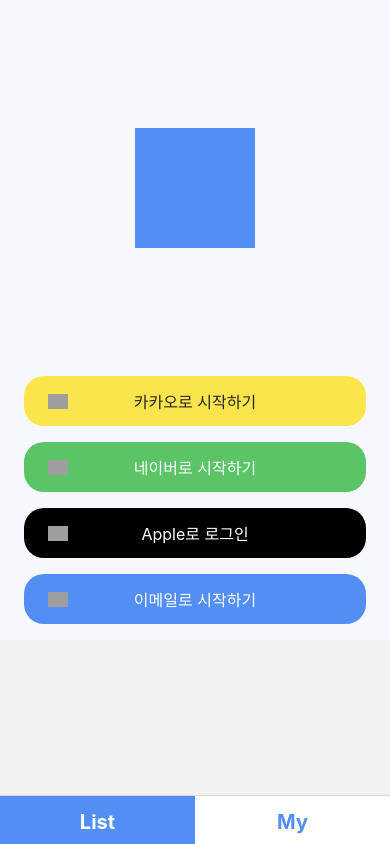
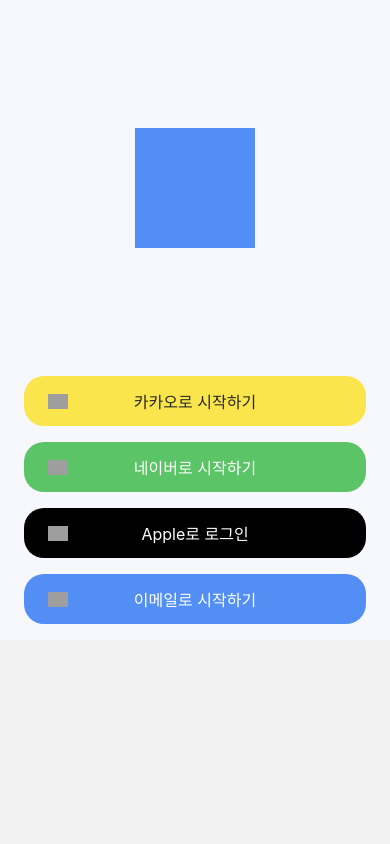
Before and after one commit to PicKey-devs/winners-high-app-rn, a React Native app: screen / in a window 390 px wide. Built offline with nearby package versions, Linux system fonts and the light colour scheme; grey boxes are pictures that could not be loaded.

Commit message:
feat: 코드수정

```diff
--- a/src/App.tsx
+++ b/src/App.tsx
@@ -1,14 +1,10 @@
 import { NavigationContainer } from '@react-navigation/native';
-import { IndexTabs } from './navigations/IndexTabs';
+import { IndexStacks } from './navigations/IndexTabs';
 import React from 'react';
 export default function App() {
 	return (
 		<NavigationContainer>
-			<IndexTabs
-				style={{
-					backgroundColor: '#fff',
-				}}
-			/>
+			<IndexStacks />
 		</NavigationContainer>
 	);
 }
--- a/src/navigations/IndexTabs.tsx
+++ b/src/navigations/IndexTabs.tsx
@@ -1,15 +1,14 @@
 import React from 'react';
-import {
-	createBottomTabNavigator,
-	BottomTabNavigationOptions,
-} from '@react-navigation/bottom-tabs';
 import { HomeStacks } from './HomeStacks';
 import { MyStacks } from './MyStacks';
 import { View, Text } from 'react-native';
+import { ChallengeDetail, Home, Sign } from '../screens';
+import { createStackNavigator } from '@react-navigation/stack';
+import { getFocusedRouteNameFromRoute } from '@react-navigation/native';
 
-const IndexTab = createBottomTabNavigator();
+const IndexStack = createStackNavigator();
 
-export const IndexTabs = () => {
+export const IndexStacks = () => {
 	const screenTabsEvent = ({ navigation, route, event }: any) => {
 		const currentScreen = route.state?.routes?.[route.state.index].name;
 		console.log(navigation, route);
@@ -24,39 +23,18 @@
 		}
 	};
 
-	const screenTabsStyle = () => {};
 	return (
-		<IndexTab.Navigator
+		<IndexStack.Navigator
 			initialRouteName="List"
 			screenOptions={{
-				tabBarIconStyle: { display: 'none' },
 				headerShown: false,
-				tabBarActiveBackgroundColor: '#538EF4',
-				tabBarInactiveBackgroundColor: '#fff',
-				tabBarActiveTintColor: '#fff',
-				tabBarInactiveTintColor: '#538EF4',
-				tabBarLabelPosition: 'beside-icon',
-				tabBarLabelStyle: {
-					fontWeight: '700',
-					fontSize: 20,
-					paddingRight: 20,
-				},
 			}}
 		>
-			<IndexTab.Screen
-				name="List"
-				component={HomeStacks}
-				listeners={({ navigation, route }) => ({
-					tabPress: (e) => screenTabsEvent({ navigation, route, event: e }),
-				})}
-			/>
-			<IndexTab.Screen
-				name="My"
-				component={MyStacks}
-				listeners={({ navigation, route }) => ({
-					tabPress: (e) => screenTabsEvent({ navigation, route, event: e }),
-				})}
-			/>
-		</IndexTab.Navigator>
+			<IndexStack.Screen name="List" component={HomeStacks} />
+			<IndexStack.Screen name="My" component={MyStacks} />
+			<IndexStack.Screen name="Home" component={Home} />
+			<IndexStack.Screen name="ChallengeDetail" component={ChallengeDetail} />
+			<IndexStack.Screen name="Sign" component={Sign} />
+		</IndexStack.Navigator>
 	);
 };
```
